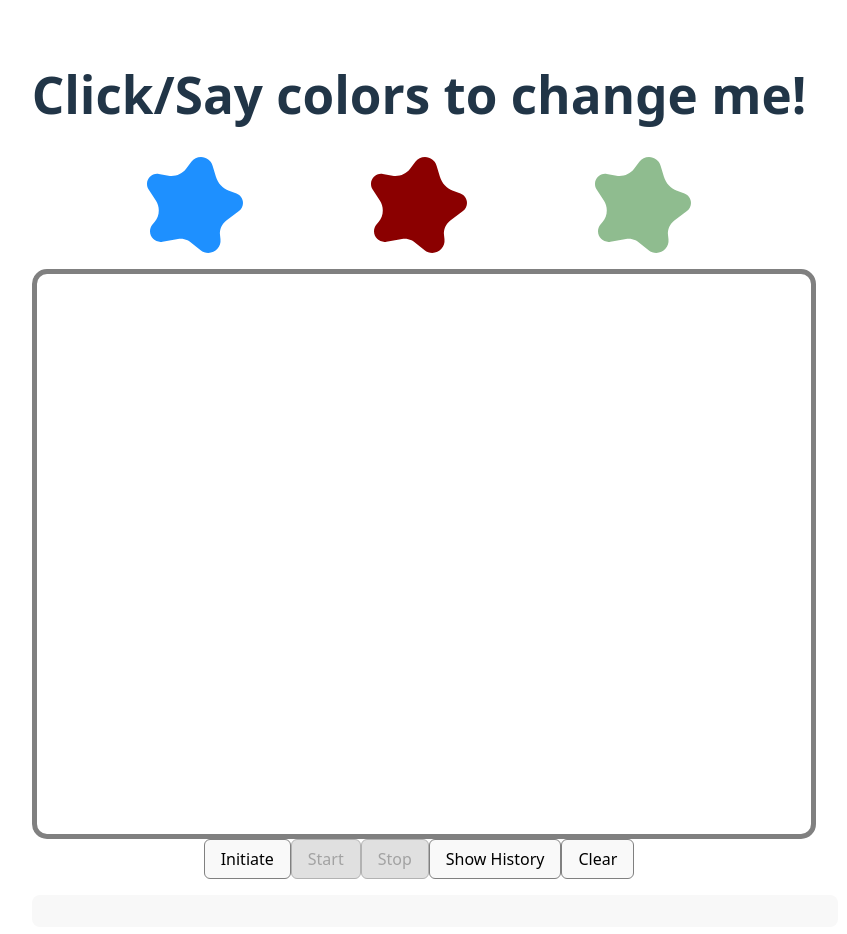
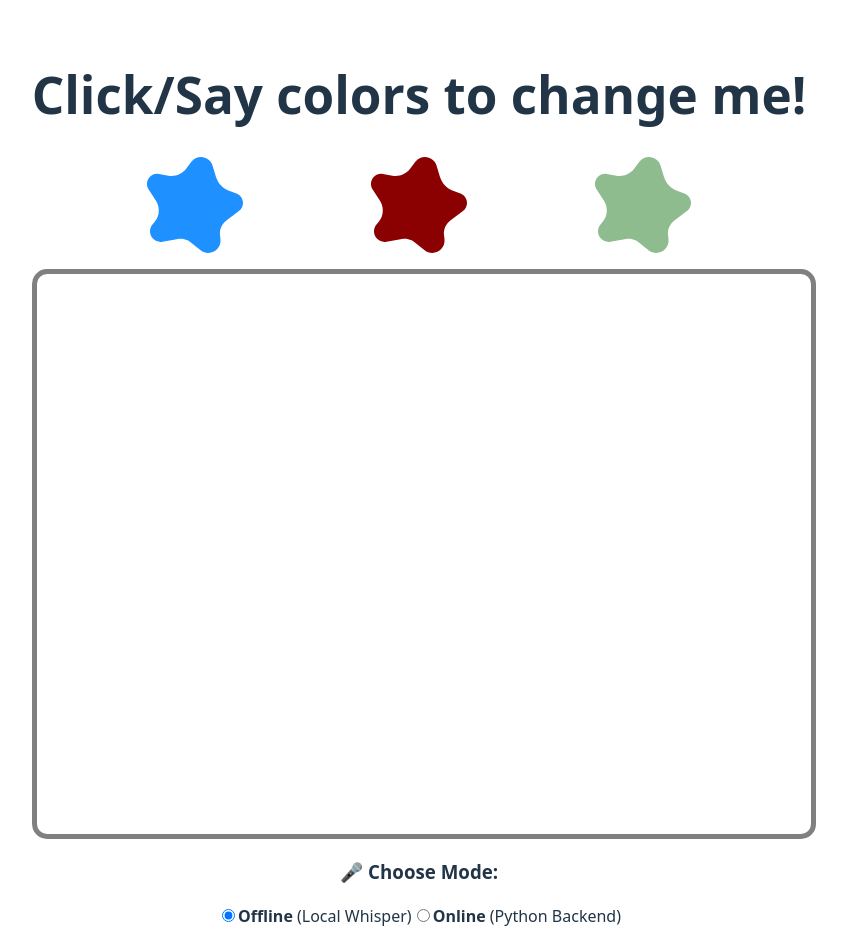
Before and after one commit to Russo903/aac-voice-api-milestone-demo-1, a React (Vite) app: page / in a window 1280 px wide. Shown: the top 934 px of the page, without its empty margins (221-1068 px from the left). Built offline with nearby package versions, Linux system fonts and the light colour scheme.

Commit message:
milestone demo 2 WIP

```diff
--- a/src/App.tsx
+++ b/src/App.tsx
@@ -1,7 +1,7 @@
 import { useState, useRef, useEffect } from 'react'
 import { FontAwesomeIcon } from '@fortawesome/react-fontawesome'
 import { faSplotch } from '@fortawesome/free-solid-svg-icons'
-import {AACVoiceAPI} from "aac-voice-api";
+import { AACVoiceAPI } from "aac-voice-api";
 import './App.css'
 
 function App() {
@@ -10,8 +10,8 @@ function App() {
     const [isListening, setIsListening] = useState<boolean>(false);
     const [isButtonDisabled, setIsButtonDisabled] = useState<boolean>(false);
     const [log, setLog] = useState<string[]>([])
-    const [isButtonsVisible, setIsButtonsVisible] = useState<boolean>(true);
-
+    const [mode, setMode] = useState<'offline' | 'online'>('offline');
+    const [useSeparation, setUseSeparation] = useState<boolean>(false);
 
     const voiceApi = useRef<AACVoiceAPI | null>(null);
     const wasInitiated = useRef<boolean>(false);
@@ -21,37 +21,30 @@ function App() {
         setLog((prev) => [...prev, message]);
     }
 
-
-    const callInitiate = async (modelUrl: string, lang: string) => {
-        await voiceApi.current?.initiate(modelUrl, lang);
-    }
-    const callStart  = async () => {
-        await voiceApi.current?.start();
-    }
-    const callStop = async () => {
-        await voiceApi.current?.stop();
-    }
-    const commandHistory = async () => {
-        await voiceApi.current?.displayCommandHistory();
-    }
-    const addCommand = (name: string, action: ()=>void) =>{
-        return voiceApi.current?.addVoiceCommand(name, action);
-    }
-
-
-
-
-
-
     const initVoice = async () => {
-        const modelUrl = 'https://huggingface.co/ggerganov/whisper.cpp/resolve/main/ggml-tiny.bin';
         try {
             if (!voiceApi.current) {
                 voiceApi.current = new AACVoiceAPI()
             }
 
-            callInitiate(modelUrl, "en");
-            appendLog("[System] Whisper initialized.");
+            if (mode === 'offline') {
+                // Offline mode
+                const modelUrl = 'https://huggingface.co/ggerganov/whisper.cpp/resolve/main/ggml-tiny.bin';
+                await voiceApi.current.initiate({
+                    mode: 'offline',
+                    modelUrl: modelUrl,
+                    language: 'en'
+                });
+                appendLog("[System] ✓ Offline mode initialized (local Whisper)");
+            } else {
+                await voiceApi.current.initiate({
+                    mode: 'online',
+                    useSpeakerSeparation: useSeparation
+                });
+                const sepText = useSeparation ? ' with speaker separation' : ' (single speaker)';
+                appendLog(`[System] ✓ Online mode initialized${sepText}`);
+            }
+
             setIsButtonDisabled(true);
             wasInitiated.current = true;
             setupVoiceCommands();
@@ -62,9 +55,9 @@ function App() {
 
     const startListening = async () => {
         try {
-            callStart();
+            voiceApi.current?.start();
             setIsListening(true);
-            appendLog('[System] Started listening...\\n');
+            appendLog('[System] Started listening...\n');
         } catch (e) {
             appendLog('[Error] Start failed: ' + e + '\n');
         }
@@ -72,28 +65,42 @@ function App() {
 
     const stopListening = async () => {
         try {
-            callStop();
+            voiceApi.current?.stop();
             setIsListening(false);
-            appendLog('[System] Stopped listening...\\n');
+            appendLog('[System] Stopped listening...\n');
         } catch (e) {
             appendLog('[Error] Stop failed: ' + e + '\n');
         }
     }
 
+    const toggleSeparation = () => {
+        if (!wasInitiated.current || mode !== 'online') {
+            appendLog('[Error] Must be in online mode to toggle separation');
+            return;
+        }
+
+        try {
+            voiceApi.current?.toggleSpeakerMode();
+            const newState = voiceApi.current?.isUsingSpeakerSeparation();
+            setUseSeparation(newState ?? false);
+            appendLog(`[System] ✓ Switched to ${newState ? 'multi' : 'single'}-speaker mode`);
+        } catch (e) {
+            appendLog('[Error] Toggle failed: ' + e);
+        }
+    }
+
     const showCommandHistory = () => {
         try {
-            commandHistory();
+            voiceApi.current?.displayCommandHistory();
         } catch (e: any) {
             appendLog("[Error] Display popup failed: " + e.message);
         }
     };
 
-
     const changeColor = (color: string, colorText: string) => {
         setColor(color);
         setColorText(colorText);
     }
-
 
     const setupVoiceCommands = () => {
         if (!voiceApi.current) return;
@@ -118,17 +125,16 @@ function App() {
         ];
 
         commands.forEach(cmd => {
-            const added = addCommand(cmd.name, cmd.action);
+            const added = voiceApi.current?.addVoiceCommand(cmd.name, cmd.action);
             if (added) appendLog(`[System] Command added: ${cmd.name}`);
         });
     };
-
 
     useEffect(() => {
         if (!isListening) return;
 
         const intervalId = setInterval(() => {
-            const transcribed = voiceApi.current?.getTranscribedFull();
+            const transcribed = voiceApi.current?.getTranscriptionLogs();
 
             if ((transcribed?.length || 0) > lastTranscriptionCount.current) {
                 const newEntries = transcribed?.slice(lastTranscriptionCount.current);
@@ -142,7 +148,6 @@ function App() {
 
         return () => clearInterval(intervalId);
     }, [isListening]);
-
 
     return (
         <>
@@ -164,6 +169,7 @@ function App() {
                     onClick={() => changeColor("darkseagreen", "Green")}
                     icon={faSplotch} />
             </div>
+
             <div className='box-container-square'>
                 <div
                     className="border"
@@ -172,34 +178,104 @@ function App() {
                     }}>
                     <p>{colorText}</p>
                 </div>
-          {isButtonsVisible && (<>
+
+                {/* ✅ NEW: Mode Selection Panel */}
+                {!wasInitiated.current && (
+                    <div className="mode-selection">
+                        <h3>🎤 Choose Mode:</h3>
+                        <div className="mode-options">
+                            <label className={mode === 'offline' ? 'selected' : ''}>
+                                <input
+                                    type="radio"
+                                    name="mode"
+                                    value="offline"
+                                    checked={mode === 'offline'}
+                                    onChange={(e) => setMode(e.target.value as 'offline')}
+                                />
+                                <span>
+                                    <strong>Offline</strong> (Local Whisper)
+                                </span>
+                            </label>
+
+                            <label className={mode === 'online' ? 'selected' : ''}>
+                                <input
+                                    type="radio"
+                                    name="mode"
+                                    value="online"
+                                    checked={mode === 'online'}
+                                    onChange={(e) => setMode(e.target.value as 'online')}
+                                />
+                                <span>
+                                    <strong>Online</strong> (Python Backend)
+                                    <br />
+                                    <small>✓ Better accuracy • Speaker separation</small>
+                                </span>
+                            </label>
+                        </div>
+
+                        {mode === 'online' && (
+                            <div className="separation-toggle">
+                                <label>
+                                    <input
+                                        type="checkbox"
+                                        checked={useSeparation}
+                                        onChange={(e) => setUseSeparation(e.target.checked)}
+                                    />
+                                    Enable Multi-Speaker Mode
+                                </label>
+                            </div>
+                        )}
+                    </div>
+                )}
+
                 <div className="voice-controls">
-            { isButtonDisabled ? (
-                <button disabled={true}>Initiate</button> ) :
-                (<button onClick={initVoice}>Initiate</button>)
-            }
-            { wasInitiated.current && !isListening ? (
-                    <button onClick={startListening}>Start</button> ) :
-                (<button disabled={true}>Start</button>)
-            }
-            { isListening ? (
-                    <button onClick={stopListening}>Stop</button>) :
-                (<button disabled={true}>Stop</button>)
-            }
+                    {isButtonDisabled ? (
+                        <button disabled={true}>Initiate</button>
+                    ) : (
+                        <button onClick={initVoice}>Initiate</button>
+                    )}
+
+                    {wasInitiated.current && !isListening ? (
+                        <button onClick={startListening}>Start</button>
+                    ) : (
+                        <button disabled={true}>Start</button>
+                    )}
+
+                    {isListening ? (
+                        <button onClick={stopListening}>Stop</button>
+                    ) : (
+                        <button disabled={true}>Stop</button>
+                    )}
+
+                    {mode === 'online' && wasInitiated.current && (
+                        <button
+                            onClick={toggleSeparation}
+                            className={useSeparation ? 'active' : ''}
+                        >
+                            {useSeparation ? '👥 Multi' : '👤 Single'} Speaker
+                        </button>
+                    )}
+
                     <button onClick={showCommandHistory}>Show History</button>
                     <button onClick={() => changeColor("white", "")}>Clear</button>
                 </div>
+
+                {wasInitiated.current && (
+                    <div className="status-bar">
+                        Mode: <strong>{mode === 'offline' ? 'Offline' : 'Online'}</strong>
+                        {mode === 'online' && (
+                            <> • {useSeparation ? '👥 Multi-Speaker' : '👤 Single-Speaker'}</>
+                        )}
+                    </div>
+                )}
 
                 <pre className="log-box">
                     {log.map((l, i) => (
                         <div key={i}>{l}</div>
                     ))}
                 </pre>
-      </>
-)}
             </div>
         </>
-
     )
 }
 
```
Lines whose indentation alone changed are shown as unchanged.
